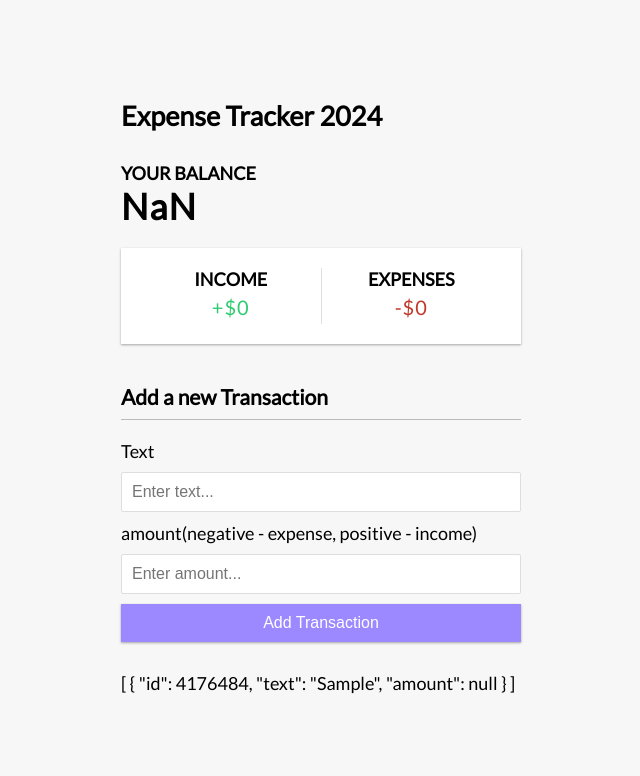
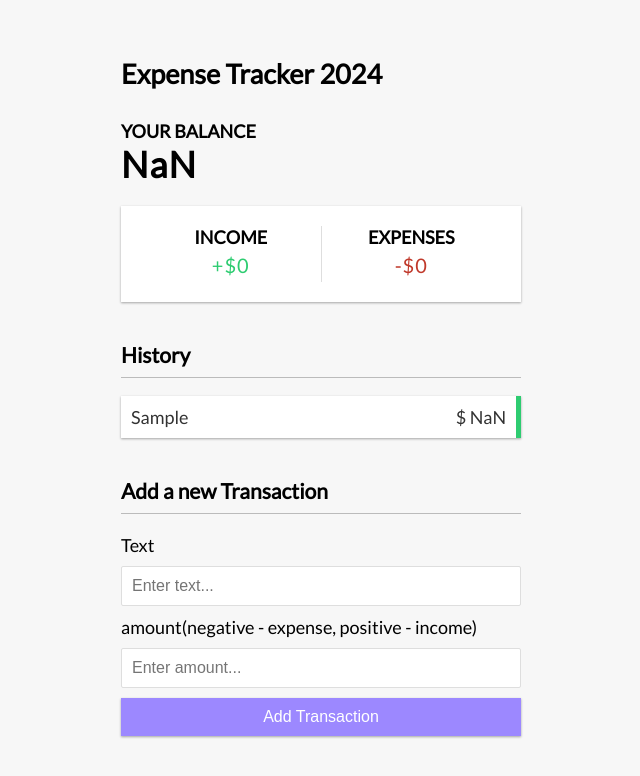
Before and after one commit to joskeh/expense-tracker, a Vue app: page / in a window 1280 px wide. Both pictures are taken after typing "Sample", "Sample" into the empty fields and a click on the button "Add Transaction". Shown: the top 776 px of the page, without its empty margins (319-959 px from the left). Built offline with nearby package versions, Linux system fonts and the light colour scheme.

Commit message:
added transaction lists

```diff
--- a/src/App.vue
+++ b/src/App.vue
@@ -3,6 +3,7 @@
 import Balance from './components/Balance.vue';
 import IncomeExpenses from './components/IncomeExpenses.vue';
 import AddTransaction from './components/AddTransaction.vue';
+import TransactionList from './components/TransactionList.vue';
 import {ref, computed} from   'vue'
 
 
@@ -69,7 +70,9 @@
     <div class="container">
         <Balance :total="total"></Balance>
         <IncomeExpenses :income="income" :expense="expense"></IncomeExpenses>
+        <TransactionList :transactions="transactions" @transactionDeleted="handleTransactionDeleted"></TransactionList>
+
         <AddTransaction @transactionSubmitted="handleTransactionSubmitted"></AddTransaction>
-        {{ transactions }}
+        <!-- {{ transactions }} -->
     </div>
 </template>
--- /dev/null
+++ b/src/components/TransactionList.vue
@@ -0,0 +1,30 @@
+<script setup>
+import {defineProps, defineEmits} from 'vue'
+
+const props = defineProps({
+    transactions:{
+    type:Array,
+    require: true,
+    }
+
+})
+
+const emit = defineEmits(['transactionDeleted'])
+
+const deleteTransaction = (id) => {
+    emit('transactionDeleted',id)
+}
+
+</script>
+
+<template>
+    <h3>History</h3>
+    <ul id="list" class="list">
+        <li v-for="transaction in transactions" v-bind:key="transaction.id" v-bind:class="transaction.amount < 0? 'minus' : 'plus' ">
+        {{ transaction.text }} <span>$ {{ transaction.amount }}</span>
+        <button @click="deleteTransaction(transaction.id)" class="delete-btn">X</button>
+
+        </li>
+
+    </ul>
+</template>
```
